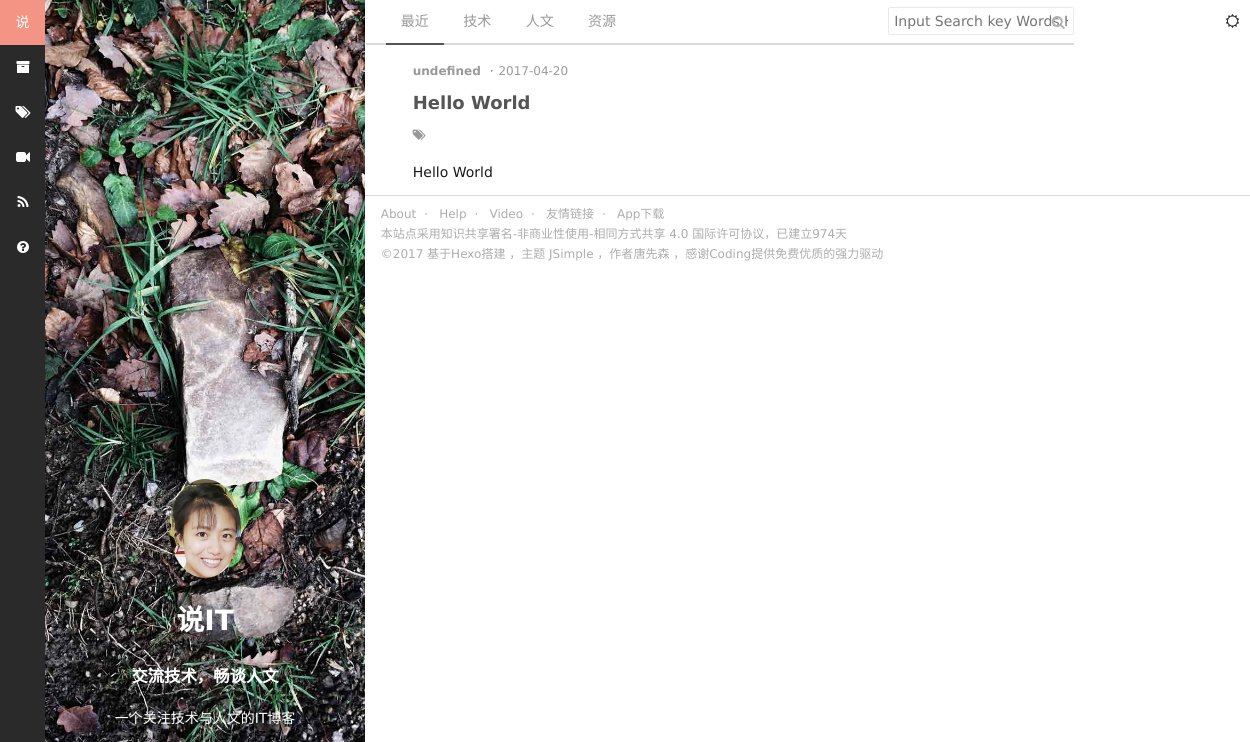
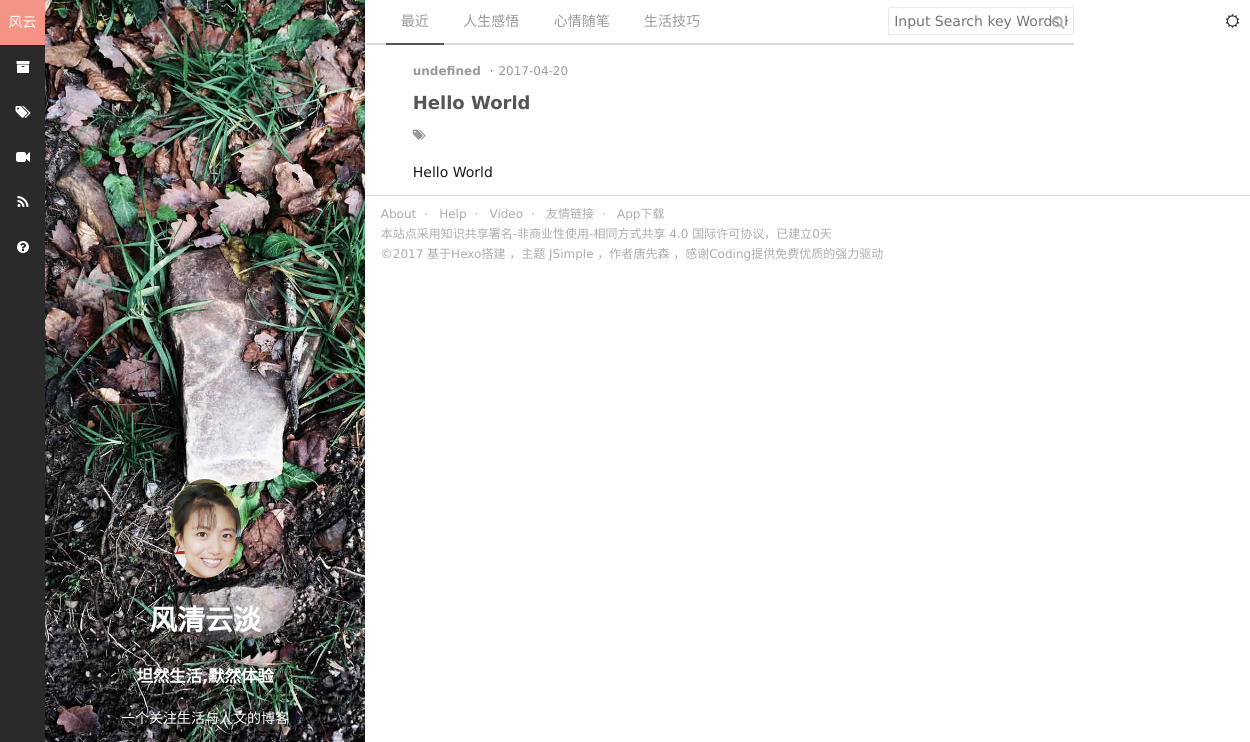
Before and after one commit to gloriahepburn/gloriahepburn.github.io, a plain HTML site: page index.html in a window 1280 px wide. Shown: the top 742 px of the page, 0-1250 px from the left. Drawn offline with nearby package versions, Linux system fonts and the light colour scheme; no server answers.

Commit message:
Site updated: 2017-04-20 13:24:52

```diff
--- a/index.html
+++ b/index.html
@@ -57,7 +57,7 @@
 <body>
 <div id="nav">
     <nav class="nav-menu">
-        <a class="site-name current" href="/" title="说">说</a>
+        <a class="site-name current" href="/" title="风云">风云</a>
         <a class="site-index current" href="/"><i class="fa fa-home"></i><span>Home</span></a>
         <a href="/archives" title="Archives"><i class="fa fa-archives"></i><span>Archives</span></a>
         <a href="/tags" title="Tags"><i class="fa fa-tags"></i><span>Tags</span></a>
@@ -78,9 +78,9 @@
     <div class="cover-img"></div>
     <div class="cover-info">
         <img class="avatar" width="72" src="/images/favicon.png" alt="avatar" />
-        <h1>说IT</h1>
-        <h3>交流技术，畅谈人文</h3>
-        <p>一个关注技术与人文的IT博客</p>
+        <h1>风清云淡</h1>
+        <h3>坦然生活,默然体验</h3>
+        <p>一个关注生活与人文的博客</p>
         <div class="cover-sns">
             <div class="btn btn-weixin">
                 <a class="" href="javascript:"><i class="fa fa-weixin"></i></a>
@@ -88,13 +88,13 @@
                 <div class="qrcode-arrow"></div>
             </div>
             <div class="btn btn-weibo">
-                <a href="https://weibo.com/tangkunyin" target="_blank" rel="nofollow"><i class="fa fa-weibo"></i></a>
+                <a href="undefined" target="_blank" rel="nofollow"><i class="fa fa-weibo"></i></a>
             </div>
             <div class="btn btn-facebook">
-                <a href="https://fackbook.com/tangkunyin"  target="_blank" rel="nofollow"><i class="fa fa-facebook"></i></a>
+                <a href="undefined"  target="_blank" rel="nofollow"><i class="fa fa-facebook"></i></a>
             </div>
             <div class="btn btn-github">
-                <a href="https://github.com/tangkunyin"  target="_blank" rel="nofollow"><i class="fa fa-github"></i></a>
+                <a href="undefined"  target="_blank" rel="nofollow"><i class="fa fa-github"></i></a>
             </div>
         </div>
     </div>
@@ -106,15 +106,15 @@
         </li>
 
         <li class="">
-            <a href="/categories/tech" data-name="技术">技术</a>
+            <a href="/categories/reflections" data-name="人生感悟">人生感悟</a>
         </li>
 
         <li class="">
-            <a href="/categories/humanity" data-name="人文">人文</a>
+            <a href="/categories/moodessay" data-name="心情随笔">心情随笔</a>
         </li>
 
         <li class="">
-            <a href="/categories/resource" data-name="资源">资源</a>
+            <a href="/categories/lifeskill" data-name="生活技巧">生活技巧</a>
         </li>
 
         <li class="page-search">
@@ -220,7 +220,7 @@
 <script>
     $(function () {
         SimpleCore.init({
-            buildingTime: '08/20/2014',
+            buildingTime: '04/20/2017',
             current: $('.post-tags').length > 0 ? 'post' : 'archive',
             customImg: '/images/weixin-mp.png'
         });
```
Also changed, not shown: 2017/04/20/hello-world/index.html (+8 -8 lines), archives/2017/04/index.html (+8 -8 lines), archives/2017/index.html (+8 -8 lines), archives/index.html (+8 -8 lines).
